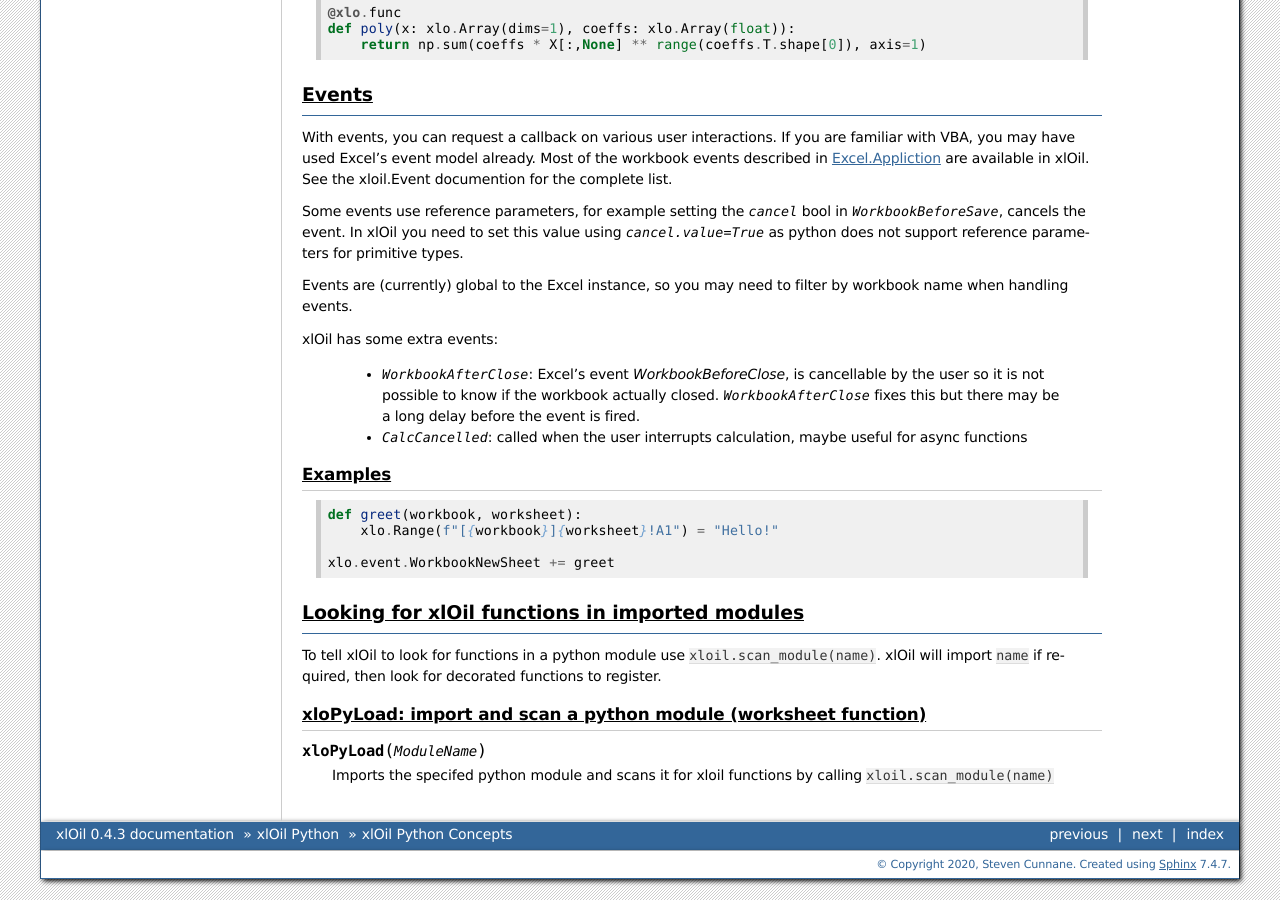
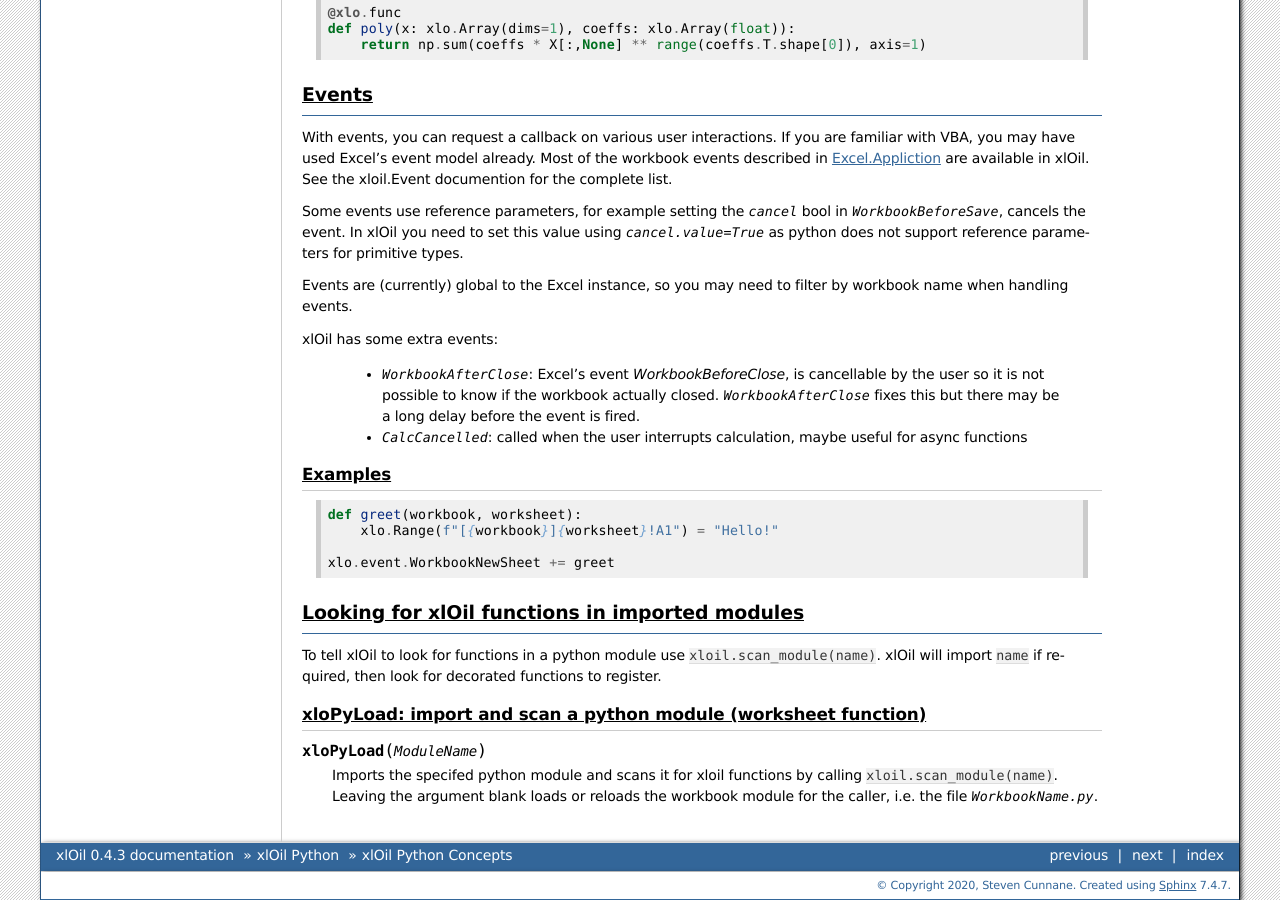
Before and after one commit to cunnane/xloil, a Sphinx documentation site: the page built from docs/source/xlOil_Python/Concepts.rst, in a window 1280 px wide and 900 px high, scrolled down 1018 px. Built offline with Sphinx 7.4.7, drawn with Linux system fonts in a browser that asks for light colours; the version number could not be read and is left out.

Commit message:
Python: update documentation

```diff
--- a/docs/source/xlOil_Python/Concepts.rst
+++ b/docs/source/xlOil_Python/Concepts.rst
@@ -115,4 +115,5 @@ xloPyLoad: import and scan a python module (worksheet function)
 .. function:: xloPyLoad(ModuleName)
 
     Imports the specifed python module and scans it for xloil functions by calling
-    ``xloil.scan_module(name)``
+    ``xloil.scan_module(name)``.  Leaving the argument blank loads or reloads the
+    workbook module for the caller, i.e. the file `WorkbookName.py`.
--- a/docs/source/xlOil_Python/ModuleReference.rst
+++ b/docs/source/xlOil_Python/ModuleReference.rst
@@ -23,6 +23,7 @@ xlOil Python Module Reference
 	log
 	run_later
 	get_event_loop
+	from_excel_date
 	scan_module
 	FuncDescription
 	register_functions
--- a/docs/source/xlOil_Python/index.rst
+++ b/docs/source/xlOil_Python/index.rst
@@ -9,6 +9,7 @@ xlOil Python
     GettingStarted
     Concepts
     TypeConversion
+    ExcelApplication
     CustomGUI
     Pandas
     Jupyter
```
Also changed, not shown: docs/source/xlOil_Python/ExcelApplication.rst (added, +37 -0 lines).
